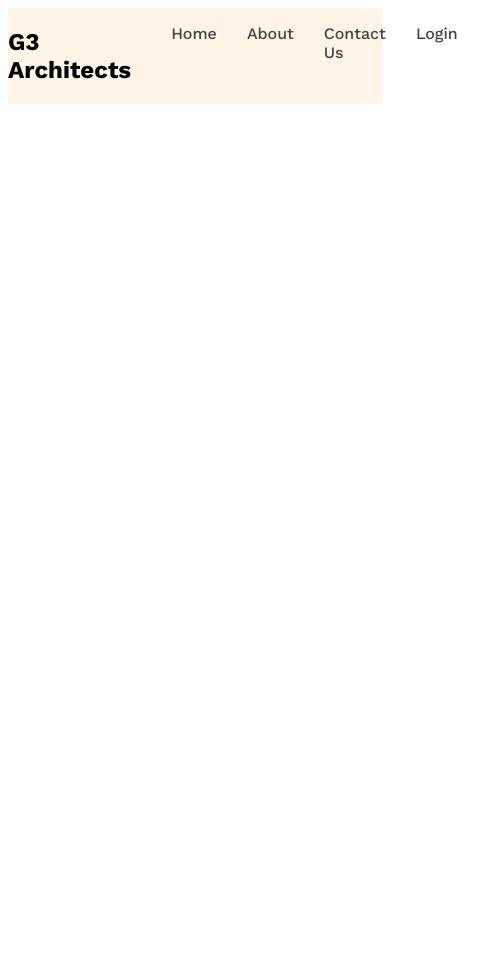
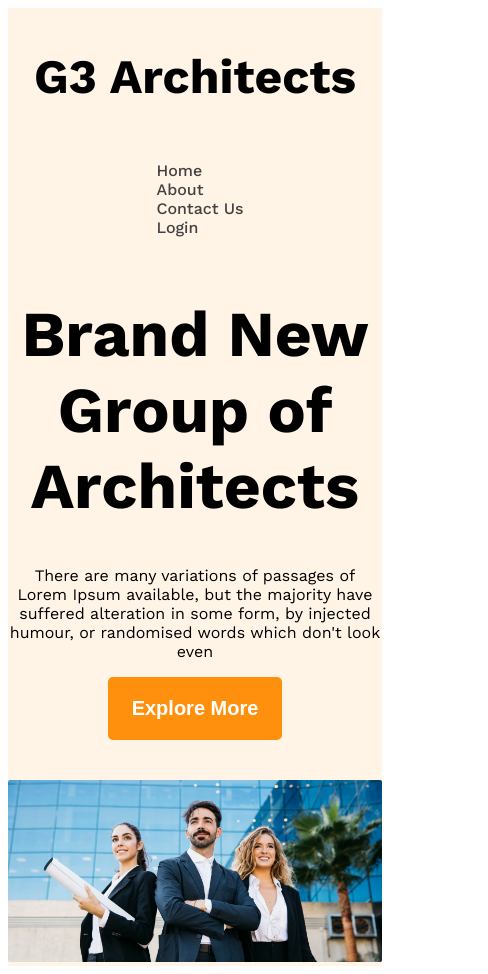
Before and after one commit to MORSHED-ALAM-s/architects-project, a plain HTML site: page index.html in a window 390 px wide. Shown: the whole page, 488 px wide, since content can reach past the window. Before the commit the page ends 844 px from the top, so only its background shows below. Drawn offline with nearby package versions, Linux system fonts and the light colour scheme.

Commit message:
nav bar responsive

```diff
--- a/index.html
+++ b/index.html
@@ -19,7 +19,12 @@
             </ul>
         </nav>
         <div class="bannar">
-
+            <div class="bannar-containt">
+                <h1 class="bannar-title">Brand New Group of Architects</h1>
+            <p class="bannar-discription">There are many variations of passages of Lorem Ipsum available, but the majority have suffered alteration in some form, by injected humour, or randomised words which don't look even</p>
+            <button class="btn-primary">Explore More</button>
+            </div>
+            <img  src="images/banner.png" alt="Bannar Images" class="bannar-img">
         </div>
     </header>
     <main class="main-part"></main>
--- a/style/architect.css
+++ b/style/architect.css
@@ -22,11 +22,25 @@
  .bg-color{
     background-color: rgba(255, 144, 14, 0.1);
  }
+ .btn-primary{
+    background-color: #FF900E;
+    padding: 20px 24px;
+    color: white;
+    font-weight: 600;
+    font-size: 1.25rem;
+    border-radius: 5px;
+    border: none;
+ }
 /* header styles */
 
 /* nav bar related styles */
 .navbar{
     justify-content: space-between;
+    align-items: center;
+}
+.brand{
+    font-weight: 700;
+    font-size: 3rem;
 }
 .nav-item{
     list-style: none;
@@ -37,7 +51,29 @@
     font-weight: 500;
 }
 .navbar, .bannar{
-    max-width: 1250px;
+    max-width: 1420px;
     margin: 0 auto;
 
 }
+/* bannar styles */
+.bannar-containt{
+    max-width: 850px;
+    margin: 0 auto;
+    text-align: center;
+    margin-bottom: 40px;
+}
+.bannar-title{
+    font-weight: 700;
+    font-size: 4rem;
+}
+.bannar-img{
+    width: 100%;
+}
+
+/* resposive */
+@media screen and (max-width:576px) {
+    .display-flex{
+        flex-direction: column;
+    }
+
+}
```
